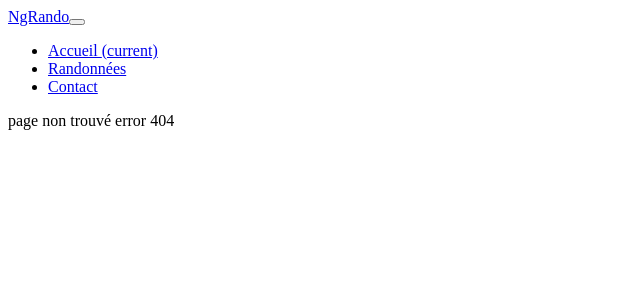
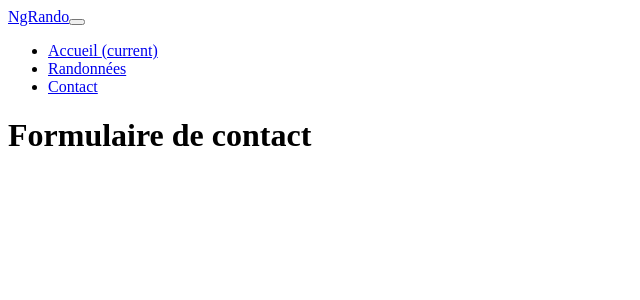
Before and after one commit to ralexandre75/angular-rando, an Angular app: page /contact in a window 1280 px wide. Before the commit this address had no page. Shown: the top 300 px of the page, without its empty margins (0-640 px from the left). Built offline with nearby package versions, Linux system fonts and the light colour scheme.

Commit message:
Créer notre nouveau module 'contact.module.ts'

```diff
--- /dev/null
+++ b/src/app/contact/contact-us.component.html
@@ -0,0 +1 @@
+<h1>Formulaire de contact</h1>
--- /dev/null
+++ b/src/app/contact/contact-us.component.ts
@@ -0,0 +1,6 @@
+import { Component } from "@angular/core";
+
+@Component({
+    templateUrl: 'contact-us.component.html'
+})
+export class ContactUsComponent {}
```
Also changed, not shown: src/app/app.module.ts (+8 -1 lines), src/app/contact/contact.module.ts (added, +19 -0 lines).
